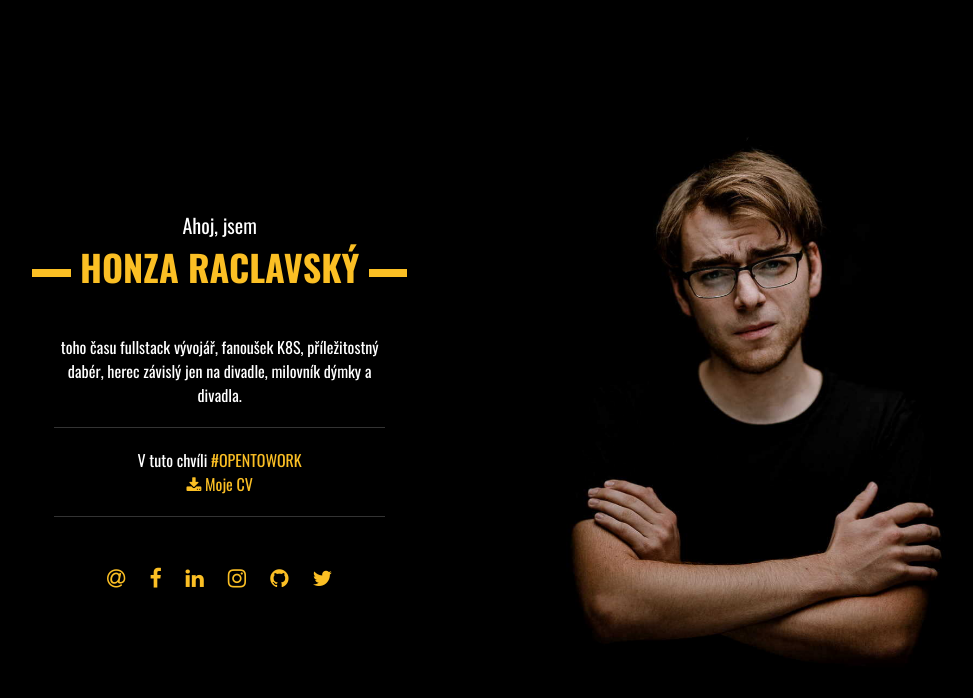
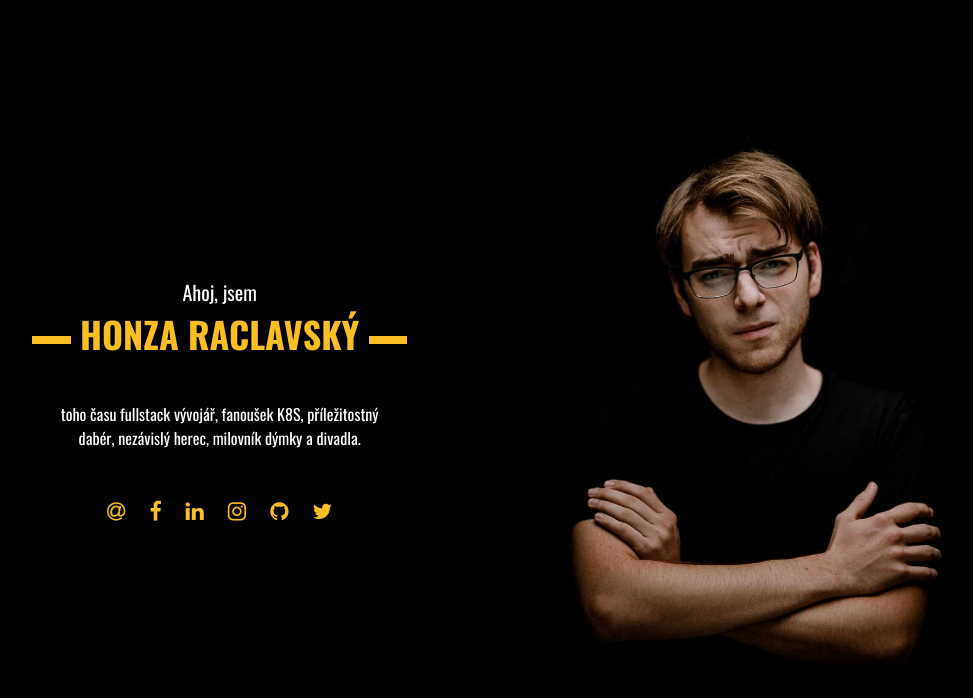
Before and after one commit to honzarac/raclavsky-cz, a Vue app: page / in a window 1280 px wide. Shown: the top 698 px of the page, without its empty margins (207-1180 px from the left). Built offline with nearby package versions, Linux system fonts and the light colour scheme.

Commit message:
Removed opentowork announcement

```diff
--- a/src/components/Intro.vue
+++ b/src/components/Intro.vue
@@ -8,10 +8,7 @@
         <span> </span>
       </h1>
       <div class="mb-12 px-12 md:w-4/6 mx-auto">
-        toho času fullstack vývojář, fanoušek K8S, příležitostný dabér, herec závislý jen na divadle, milovník dýmky a divadla.
-        <div class="opentowork">
-          V tuto chvíli <span class="text-yellow">#OPENTOWORK</span><br>
-          <a href="/cv-raclavsky.pdf"><span class="fa fa-download"></span> Moje CV</a> </div>
+        toho času fullstack vývojář, fanoušek K8S, příležitostný dabér, nezávislý herec, milovník dýmky a divadla.
       </div>
       <div>
         <a class="mx-3 transform hover:text-white hover:scale-125 duration-500 inline-block" href="mailto:janraclav@gmail.com" target="_blank" title="E-mail">
```
